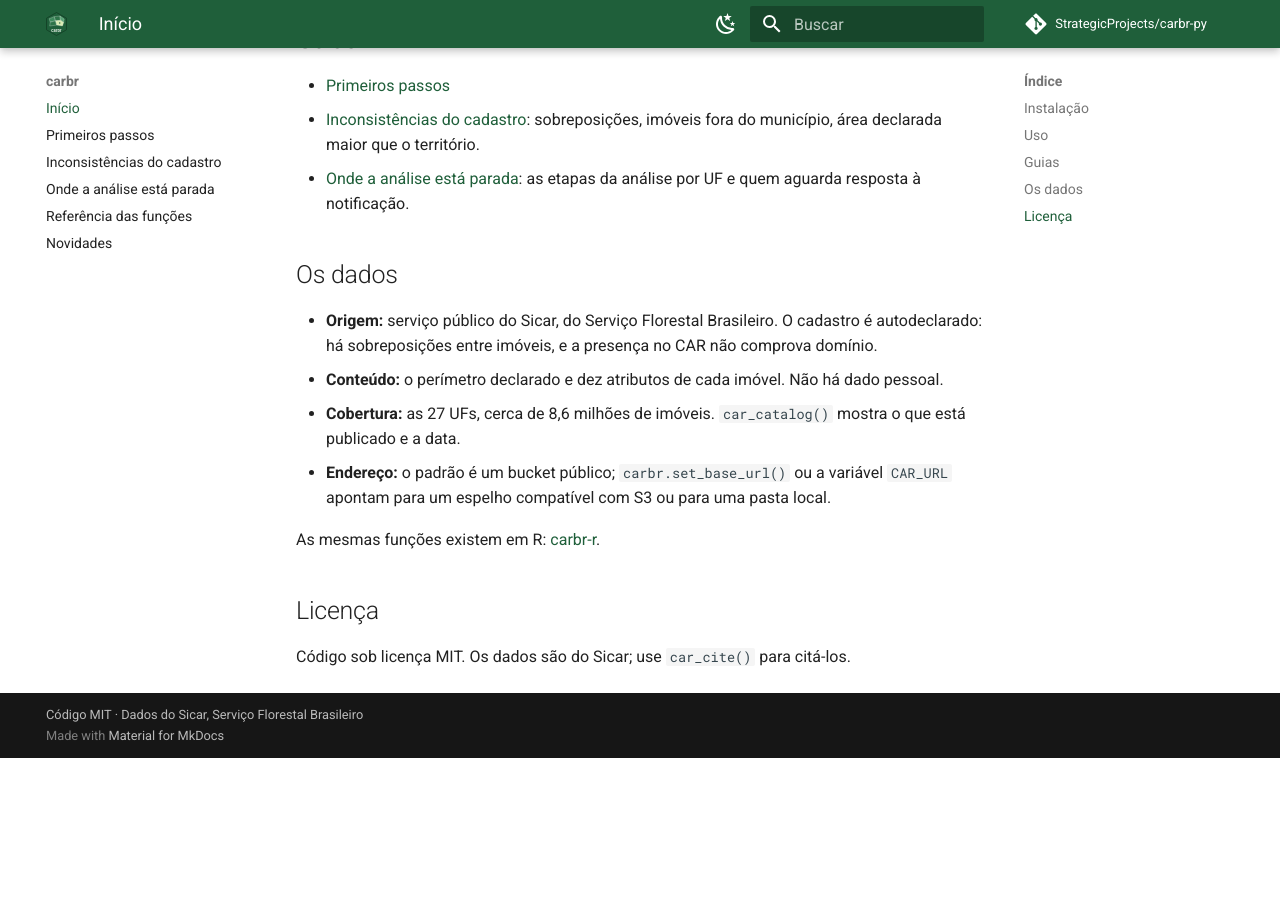
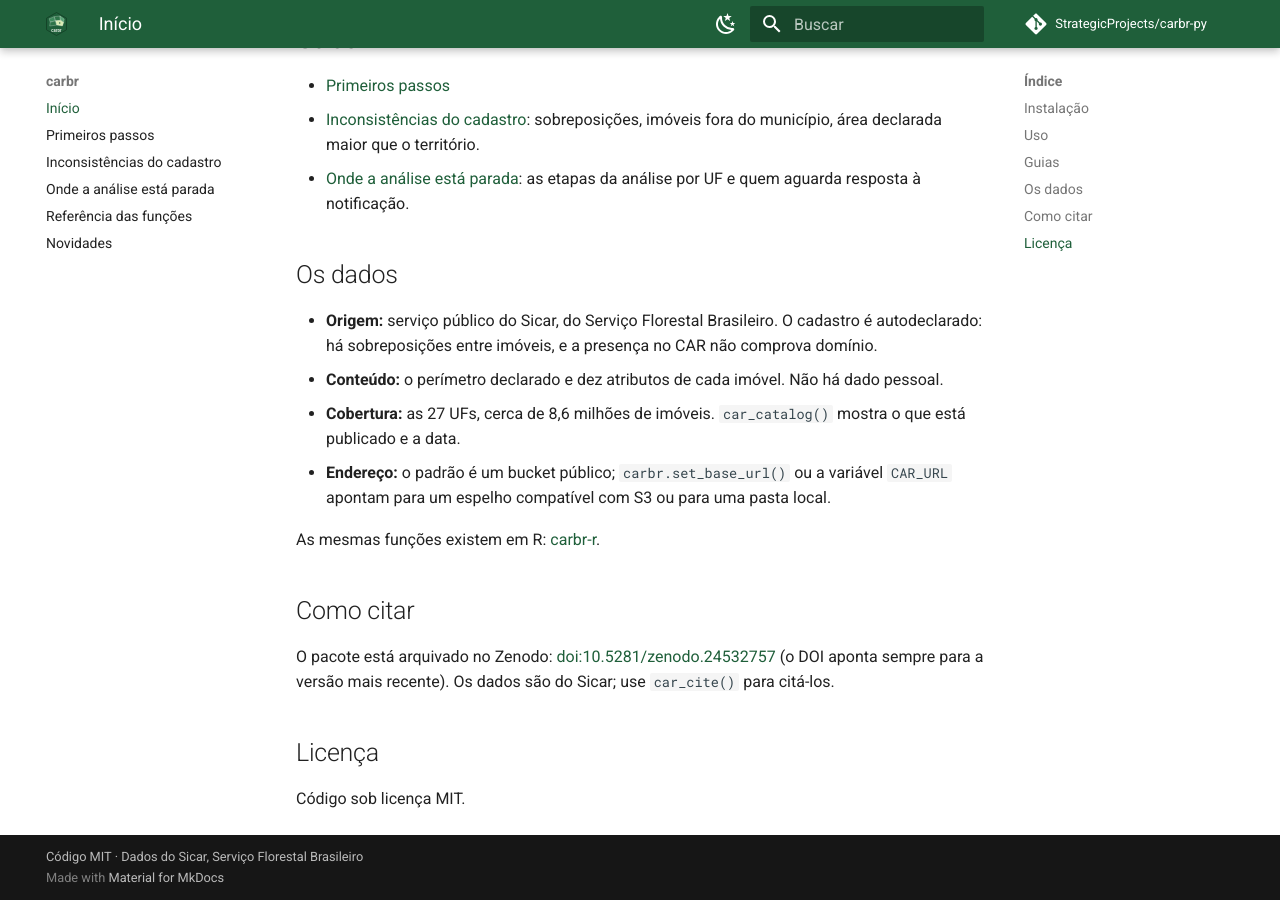
Before and after one commit to castlaboratory/carbr-py, an MkDocs documentation site: the page built from docs/index.md, in a window 1280 px wide and 900 px high, scrolled down 1001 px. Built offline with MkDocs 1.6.1 and Material for MkDocs 9.7.7, drawn with Linux system fonts in a browser that asks for light colours; comment, search, counter and statistics services are not loaded; before the commit the page ends 1759 px from its top, so only the background shows below that.

Commit message:
DOI do Zenodo no README e na citação
Co-Authored-By: Claude Fable 5.2 <noreply@anthropic.com>
Claude-Session: https://claude.ai/code/session_01358TeYzUz76CvMr3LYTf2D

```diff
--- a/docs/index.md
+++ b/docs/index.md
@@ -60,6 +60,11 @@ carbr.car_tbl("PE").aggregate("status, size_class, count(*) AS n").df()
 
 As mesmas funções existem em R: [carbr-r](https://github.com/StrategicProjects/carbr-r).
 
+## Como citar
+
+O pacote está arquivado no Zenodo: [doi:10.5281/zenodo.24532757](https://doi.org/10.5281/zenodo.24532757) (o DOI aponta sempre para a
+versão mais recente). Os dados são do Sicar; use `car_cite()` para citá-los.
+
 ## Licença
 
-Código sob licença MIT. Os dados são do Sicar; use `car_cite()` para citá-los.
+Código sob licença MIT.
```
Also changed, not shown: README.md (+8 -1 lines), 1 other file.
